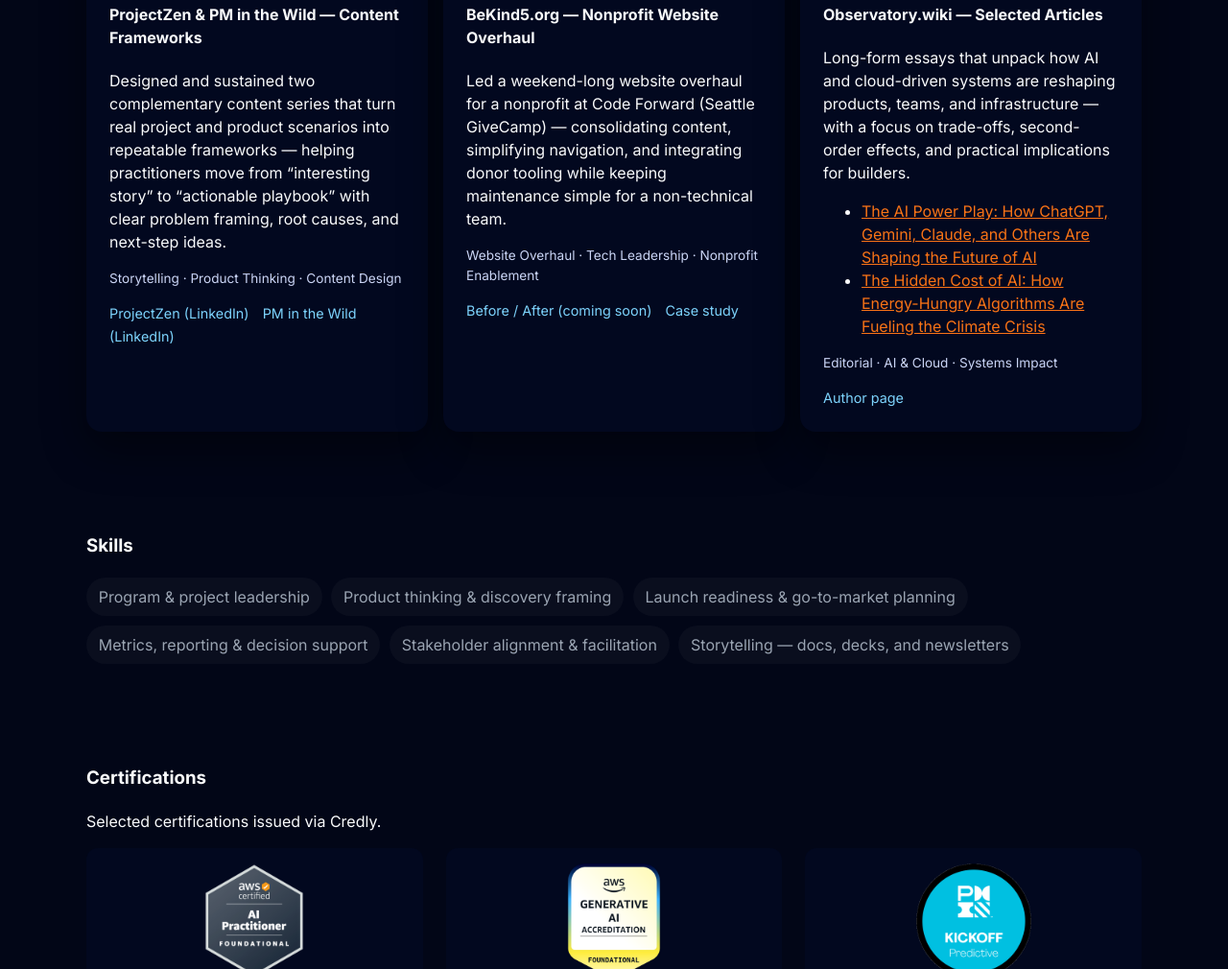
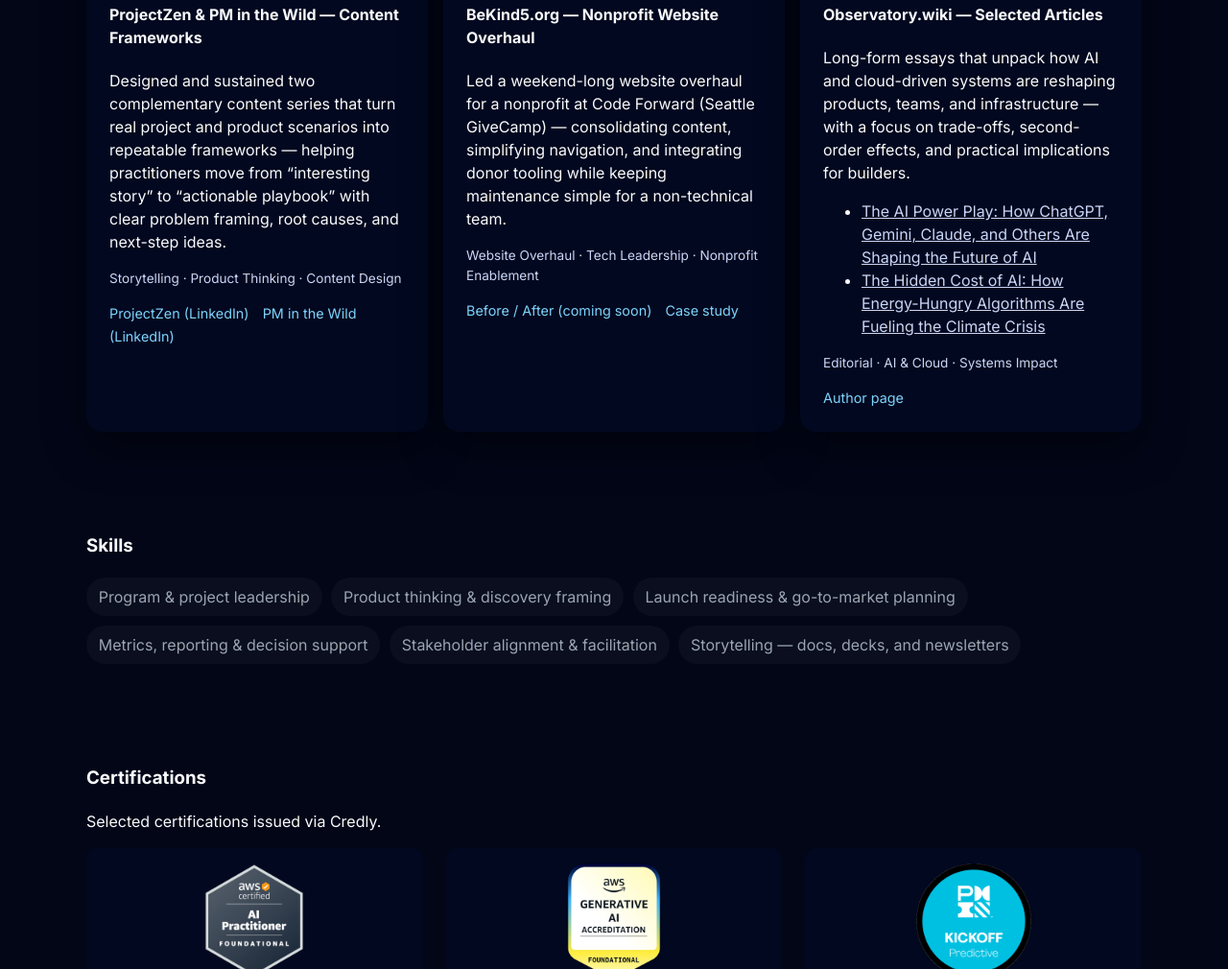
Before and after one commit to sharonkumar-us/portfolio, a plain HTML site: page index.html in a window 1280 px wide. Shown: the part 1175-2185 px from the top of the page at 96% size. Drawn offline with Linux system fonts and the light colour scheme.

Commit message:
Update styles-Soften article link colors in Editorial project.css

```diff
--- a/styles.css
+++ b/styles.css
@@ -279,3 +279,13 @@
 .project-links a {
   font-size: 0.9rem;
 }
+/* Softer link styling inside project article lists */
+.project-articles a {
+  color: var(--color-text-muted);
+  text-decoration: underline;
+}
+
+.project-articles a:hover,
+.project-articles a:focus-visible {
+  color: var(--color-accent);
+}
```
